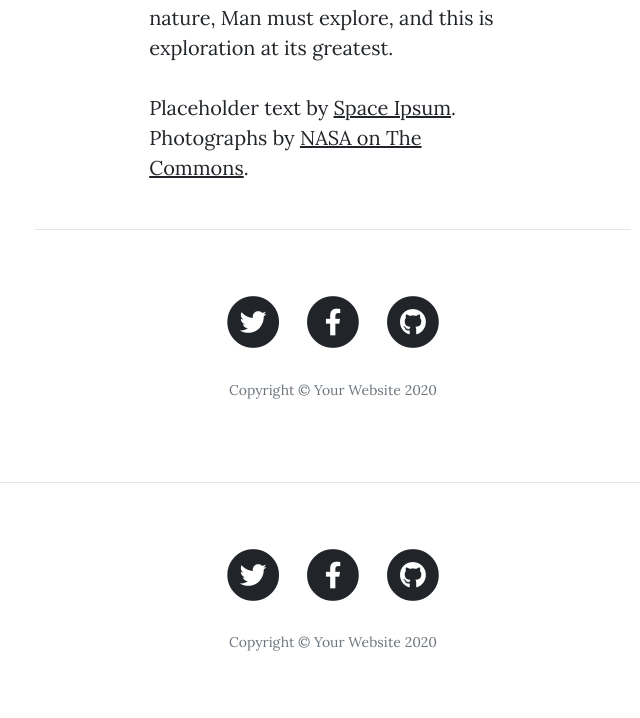
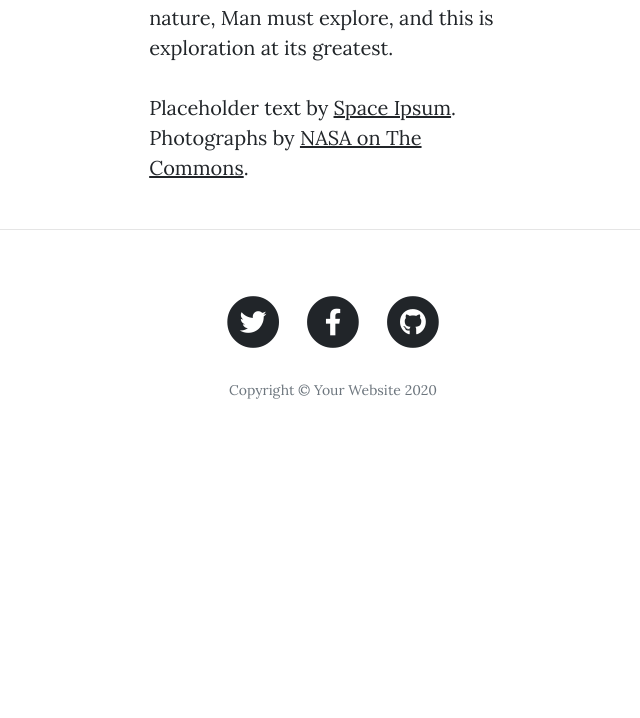
Before and after one commit to jcurran1289/PP4-Clinicaltrials, a Django app: template templates/post_detail.html in a window 1280 px wide. Shown: the part 4922-5640 px from the top of the page, without its empty margins (307-947 px from the left). After the commit the page ends 5321 px from the top, so only its background shows below. Run offline with Django 4.2, Linux system fonts and the light colour scheme; the template is opened without the code that fills it, so the values that code supplies are empty; some libraries are stand-ins or nearby versions.

Commit message:
updated links on base page. updated index page with variables from back end

```diff
--- a/blog/urls.py
+++ b/blog/urls.py
@@ -3,5 +3,5 @@ from django.urls import path
 
 urlpatterns = [
     path('', views.PostList.as_view(), name='home'),
-    path('<slug:slug>/', views.PostList.as_view(), name='post_detail'),
+    path('<slug:slug>/', views.PostDetail.as_view(), name='post_detail'),
 ]
--- a/templates/base.html
+++ b/templates/base.html
@@ -13,10 +13,10 @@
     <title>Clinical Trials</title>
 
     <!-- Bootstrap core CSS -->
-    <link href="static/vendor/bootstrap/css/bootstrap.min.css" rel="stylesheet">
+    <link href="{% static 'vendor/bootstrap/css/bootstrap.min.css' %}" rel="stylesheet">
 
     <!-- Custom fonts for this template -->
-    <link href="static/vendor/fontawesome-free/css/all.min.css" rel="stylesheet" type="text/css">
+    <link href="{% static 'vendor/fontawesome-free/css/all.min.css' %}" rel="stylesheet" type="text/css">
     <link href='https://fonts.googleapis.com/css?family=Lora:400,700,400italic,700italic' rel='stylesheet'
         type='text/css'>
     <link
@@ -24,7 +24,7 @@
         rel='stylesheet' type='text/css'>
 
     <!-- Custom styles for this template -->
-    <link href="static/css/clean-blog.min.css" rel="stylesheet">
+    <link href="{% static 'css/clean-blog.min.css' %}" rel="stylesheet">
 
 </head>
 
--- a/templates/index.html
+++ b/templates/index.html
@@ -7,7 +7,7 @@
     {% for post in post_list %}
     <!-- Post preview-->
     <div class="post-preview">
-        <a href="{% url 'post_detail' post.slug%}">
+        <a href="{% url 'post_detail' post.slug %}">
             <h2 class="post-title">{{ post.title }}</h2>
             <h3 class="post-subtitle">{{ post.excerpt }}</h3>
         </a>
--- a/templates/post_detail.html
+++ b/templates/post_detail.html
@@ -1,4 +1,7 @@
-{% extends 'base.html' %} {% block content %}
+{% extends "base.html" %}
+
+{% block content %}
+
 
   <!-- Page Header -->
   <header class="masthead" style="background-image: url('static/img/post-bg.jpg')">
@@ -63,56 +66,4 @@
       </div>
     </div>
   </article>
-
-  <hr>
-
-  <!-- Footer -->
-  <footer>
-    <div class="container">
-      <div class="row">
-        <div class="col-lg-8 col-md-10 mx-auto">
-          <ul class="list-inline text-center">
-            <li class="list-inline-item">
-              <a href="#">
-                <span class="fa-stack fa-lg">
-                  <i class="fas fa-circle fa-stack-2x"></i>
-                  <i class="fab fa-twitter fa-stack-1x fa-inverse"></i>
-                </span>
-              </a>
-            </li>
-            <li class="list-inline-item">
-              <a href="#">
-                <span class="fa-stack fa-lg">
-                  <i class="fas fa-circle fa-stack-2x"></i>
-                  <i class="fab fa-facebook-f fa-stack-1x fa-inverse"></i>
-                </span>
-              </a>
-            </li>
-            <li class="list-inline-item">
-              <a href="#">
-                <span class="fa-stack fa-lg">
-                  <i class="fas fa-circle fa-stack-2x"></i>
-                  <i class="fab fa-github fa-stack-1x fa-inverse"></i>
-                </span>
-              </a>
-            </li>
-          </ul>
-          <p class="copyright text-muted">Copyright &copy; Your Website 2020</p>
-        </div>
-      </div>
-    </div>
-  </footer>
-
-  <!-- Bootstrap core JavaScript -->
-  <script src="static/vendor/jquery/jquery.min.js"></script>
-  <script src="static/vendor/bootstrap/js/bootstrap.bundle.min.js"></script>
-
-  <!-- Custom scripts for this template -->
-  <script src="static/js/clean-blog.min.js"></script>
-
-
-
-
-
-
 {% endblock content %}
```
Also changed, not shown: blog/views.py (+4 -8 lines).
